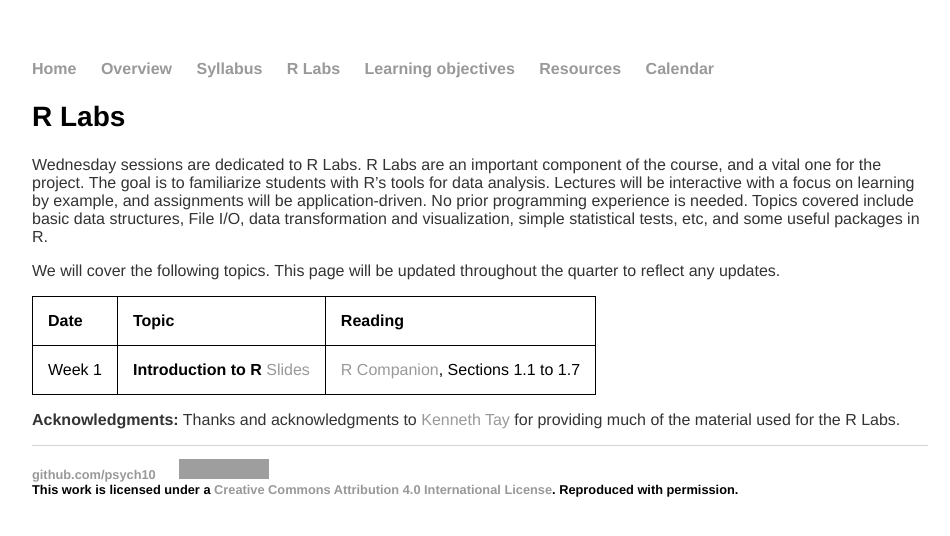
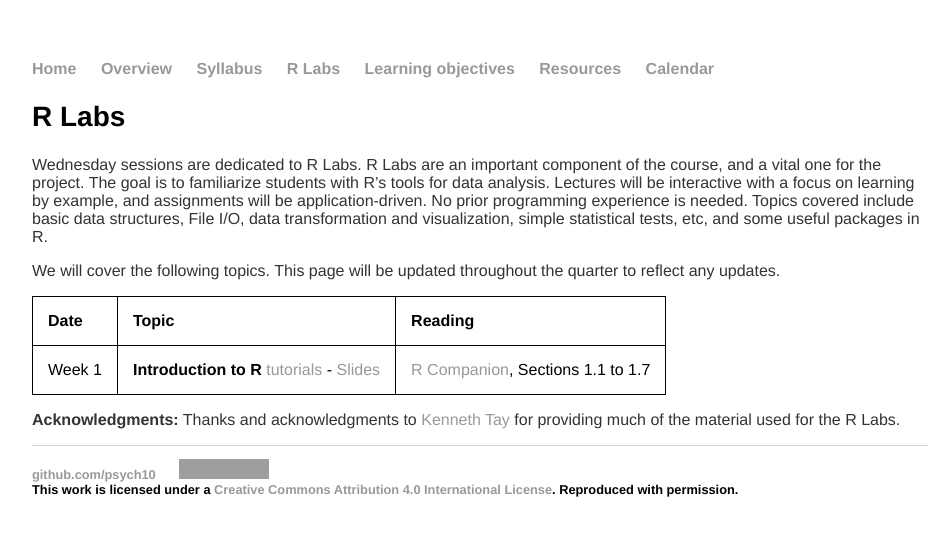
Before and after one commit to stats60/stats60.github.io, a Jekyll site: the page built from Rlab/index.md, in a window 1280 px wide. Shown: the top 536 px of the page, without its empty margins (160-1110 px from the left). Built offline with Jekyll 4.4.1, drawn with Linux system fonts in a browser that asks for light colours; our own code applies the rules of GitHub Pages for plain Markdown files; grey boxes are pictures that could not be loaded.

Commit message:
tutorial

```diff
--- a/Rlab/index.md
+++ b/Rlab/index.md
@@ -10,7 +10,7 @@ We will cover the following topics. This page will be updated throughout the qua
 
 |Date|Topic|Reading|
 | ---|---|---|
-|Week 1 |**Introduction to R** [Slides](lab1.html)|[R Companion](https://statsthinking21.github.io/statsthinking21-R-site/), Sections 1.1 to 1.7
+|Week 1 |**Introduction to R** [tutorials](https://drive.google.com/drive/folders/1EPZQOahz-dYfdzajMtk5HpPNGV9rXg-K?usp=sharing) - [Slides](lab1.html)|[R Companion](https://statsthinking21.github.io/statsthinking21-R-site/), Sections 1.1 to 1.7
 
 
 **Acknowledgments:** Thanks and acknowledgments to [Kenneth Tay](https://kjytay.github.io/) for providing much of the material used for the R Labs.
```
